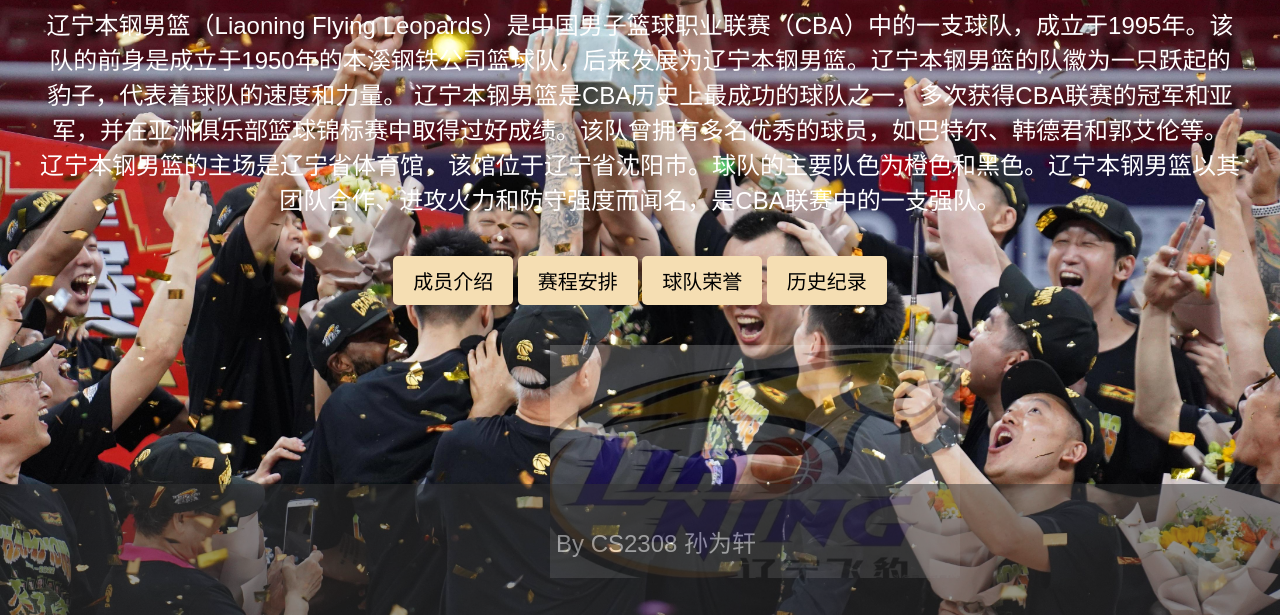
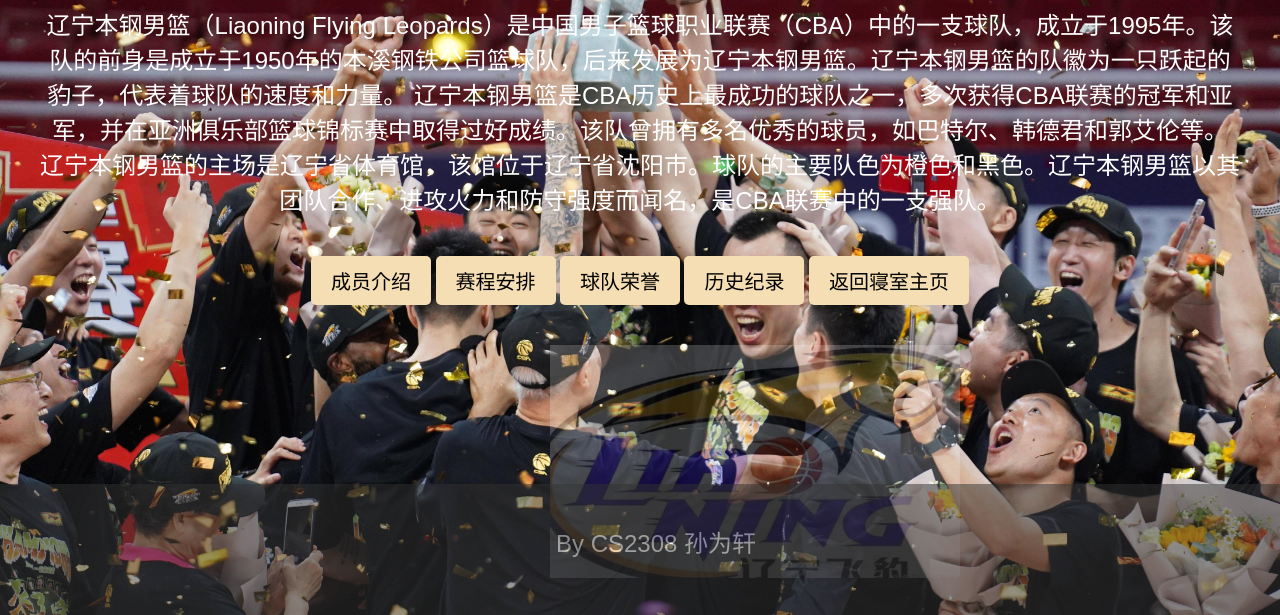
Before and after one commit to sunweixuanALPHA/sunweixuan.github.io, a plain HTML site: page index.html in a window 1280 px wide. Shown: the part 185-800 px from the top of the page. Drawn offline with Linux system fonts and the light colour scheme.

Commit message:
no message

```diff
--- a/index.html
+++ b/index.html
@@ -78,6 +78,7 @@
         <a href="schedule.html">赛程安排</a>
         <a href="honor.html">球队荣誉</a>
         <a href="record.html">历史纪录</a>
+        <a href="https://sunweixuanalpha.github.io/D13-609/">返回寝室主页</a>
     </div>
     <img width="32%" src="images/image5.webp">
     <footer>
```
